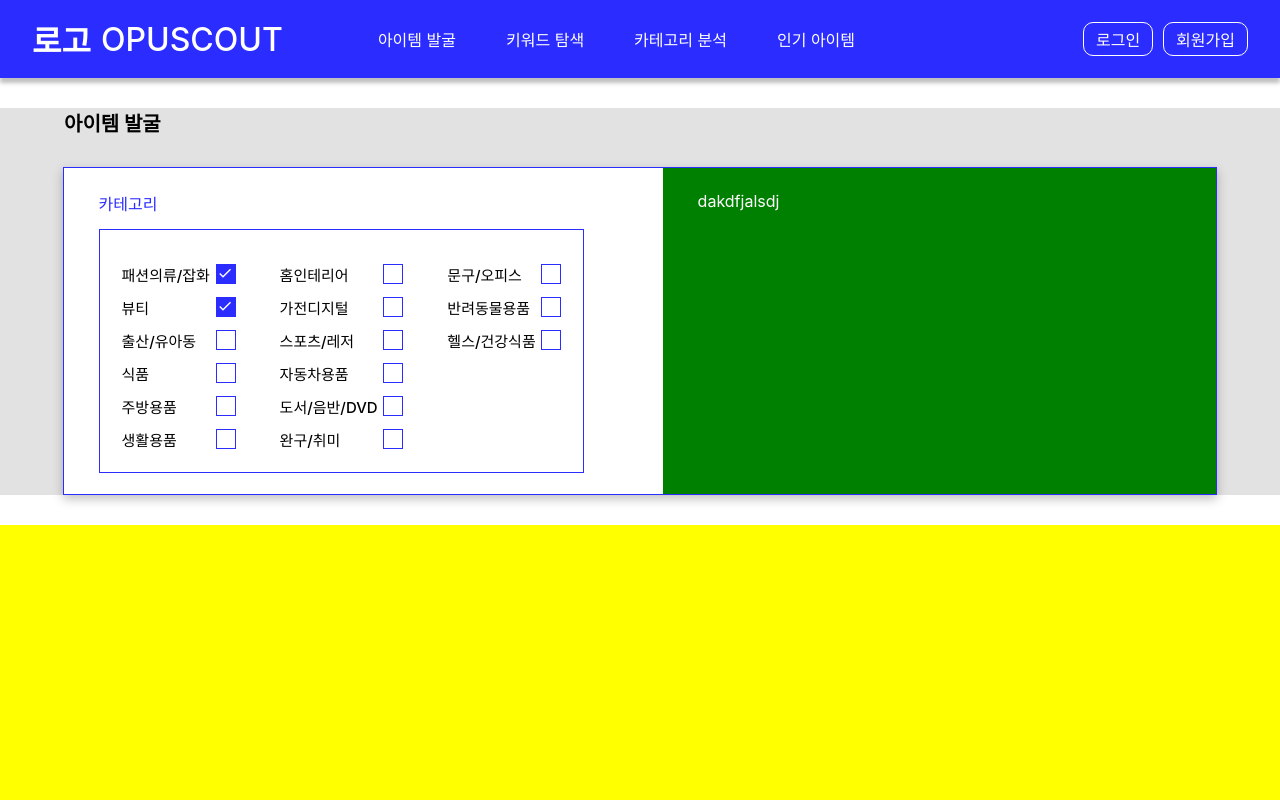
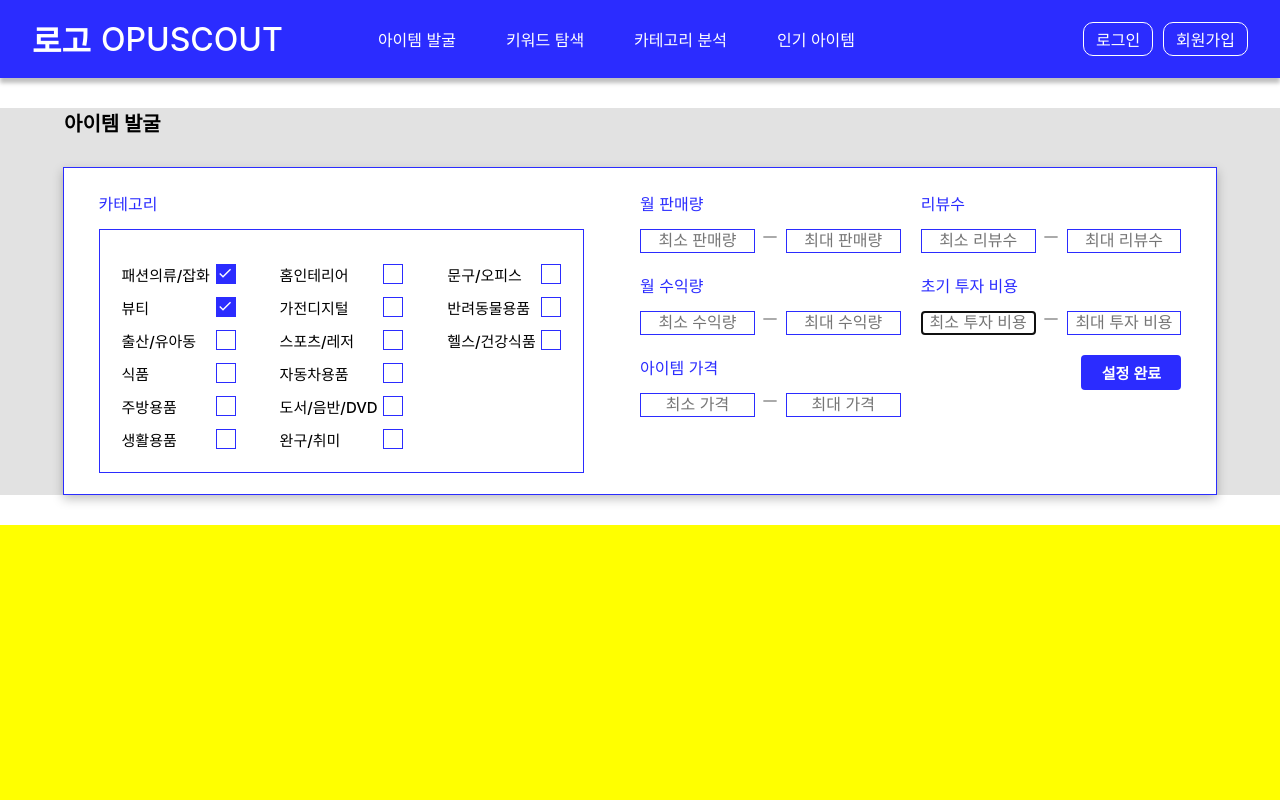
Before and after one commit to choheeis/OPUSCOUT_WEB, a React (Create React App) app in the folder opuscout/: page /item in a window 1280 px wide. Shown: the top 800 px of the page. Built offline with nearby package versions, Linux system fonts and the light colour scheme.

Commit message:
나머지 필터 구현

```diff
--- /dev/null
+++ b/opuscout/src/components/CommonButton.js
@@ -0,0 +1,26 @@
+import React from 'react';
+import styled from 'styled-components';
+
+const CommonButtonStyle = styled.button`
+    width: 100px;
+    height: 35px;
+    background: #2B2CFF;
+    border-radius: 4px;
+    color: #ffffff;
+    font-size: 15px;
+    font-weight: bold;
+    cursor: pointer;
+    float: right;
+    border: none;
+    &:hover {
+        box-shadow: 0px 4px 10px rgba(0, 0, 0, 0.25);
+    }
+`;
+
+function CommonButton({ name }) {
+    return(
+    <CommonButtonStyle>{name}</CommonButtonStyle>
+    )
+}
+
+export default CommonButton;
--- a/opuscout/src/components/ItemRightFilter.js
+++ b/opuscout/src/components/ItemRightFilter.js
@@ -1,19 +1,49 @@
 import React from 'react';
 import styled from 'styled-components';
+import MaxMinBox from './MaxMinBox';
+import CommonButton from './CommonButton';
 
 const ItemRightFilterStyle = styled.div`
-    background: green;
-    width: 48%;
+    display: flex;
+    width: 50%;
     height: 100%;
-    padding: 2% 3%;
+    padding-right: 3%;
+    padding-top: 2%;
+    padding-bottom: 2%;
     box-sizing: border-box;
     float: right;
     color: white;
+
+    .divide-left {
+        width: 50%;
+        height: 100%;
+        flex: 1 1 auto;
+        box-sizing: border-box;
+    }
+
+    .divide-right {
+        width: 50%;
+        height: 100%;
+        flex: 1 1 auto;
+        margin-left: 20px;
+        box-sizing: border-box;
+    }
 `;
 
 function ItemRightFilter() {
     return(
-        <ItemRightFilterStyle>dakdfjalsdj</ItemRightFilterStyle>
+        <ItemRightFilterStyle>
+            <div className="divide-left">
+                <MaxMinBox text="월 판매량" hideMin="최소 판매량" hideMax="최대 판매량"></MaxMinBox>
+                <MaxMinBox text="월 수익량" hideMin="최소 수익량" hideMax="최대 수익량"></MaxMinBox>
+                <MaxMinBox text="아이템 가격" hideMin="최소 가격" hideMax="최대 가격"></MaxMinBox>
+            </div>
+            <div className="divide-right">
+                <MaxMinBox text="리뷰수" hideMin="최소 리뷰수" hideMax="최대 리뷰수"></MaxMinBox>
+                <MaxMinBox text="초기 투자 비용" hideMin="최소 투자 비용" hideMax="최대 투자 비용"></MaxMinBox>
+                <CommonButton name="설정 완료"/>
+            </div>
+        </ItemRightFilterStyle>
     )
 }
 
--- /dev/null
+++ b/opuscout/src/components/MaxMinBox.js
@@ -0,0 +1,54 @@
+import React from 'react';
+import styled from 'styled-components';
+import { CgBorderStyleSolid } from "react-icons/cg";
+
+const MaxMinBoxStyle = styled.div`
+    color: #2B2CFF;
+    margin-bottom: 20px;
+
+    .box {
+        display: flex;
+        margin-top: 14px;
+    }
+
+    .divide-center {
+        flex: 1 1 auto;
+        color: #808080;
+        text-align: center;
+        box-sizing: border-box;
+    }
+`;
+
+const InputBoxStyle = styled.input`
+    flex: 1 1 auto;
+    width: 100px;
+    box-sizing: border-box;
+    border: 0.5px solid #2B2CFF;
+    padding: 2px 5px;
+    font-size: 16px;
+    color: #000000;
+    text-align: center;
+    &:focus: {
+        outline: none;
+
+    }
+    &:focus::placeholder {
+
+    }
+`;
+
+
+function MaxMinBox({id, text, hideMin, hideMax, min, max}) {
+    return (
+        <MaxMinBoxStyle>
+            <div className="max-min-name">{text}</div>
+            <div className="box">
+                <InputBoxStyle placeholder={hideMin} autoFocus></InputBoxStyle>
+                <div className="divide-center"><CgBorderStyleSolid /></div>
+                <InputBoxStyle placeholder={hideMax}></InputBoxStyle>
+            </div>
+        </MaxMinBoxStyle>
+    )
+}
+
+export default MaxMinBox;
```
